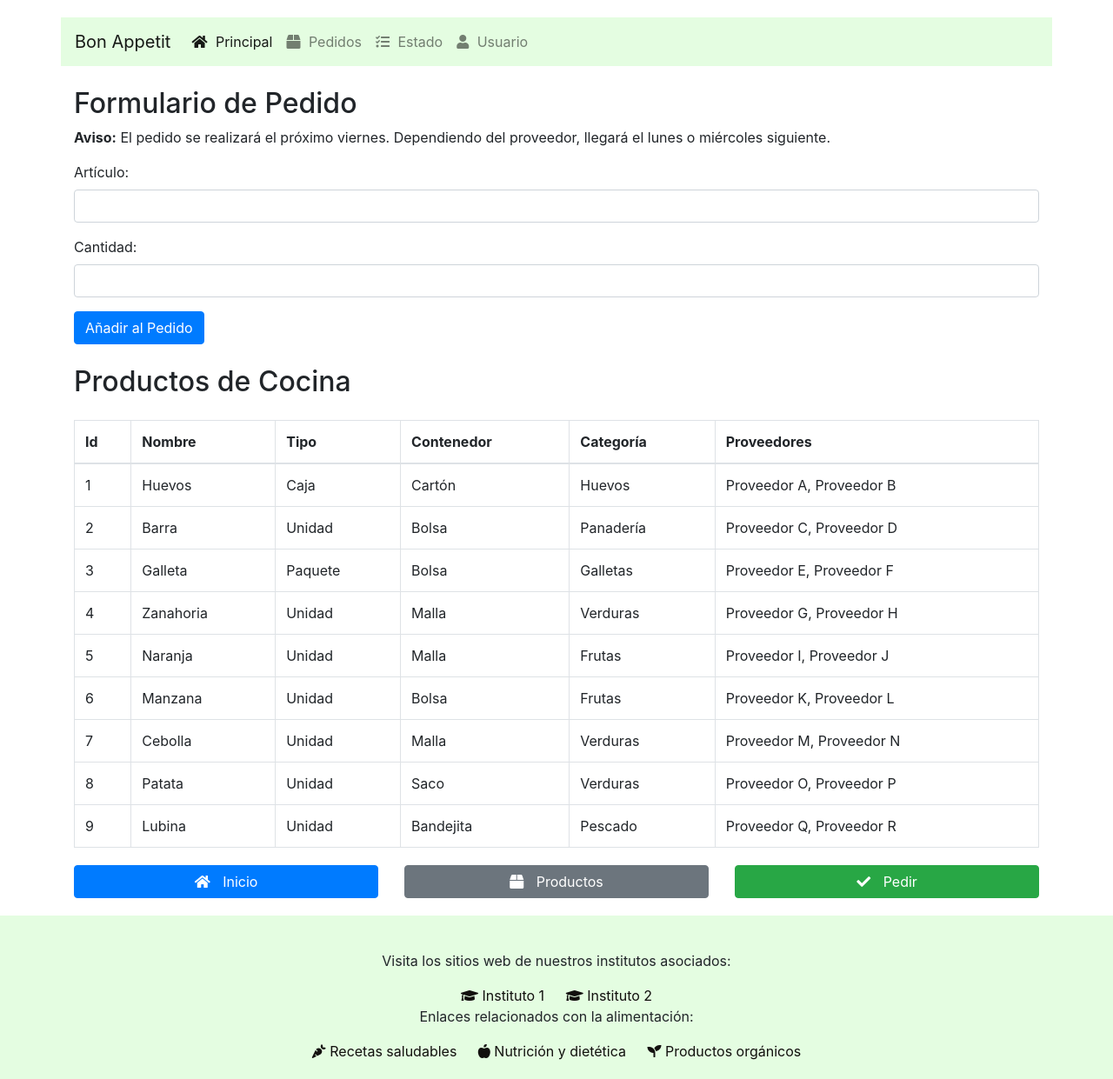
After one commit to rostik-konchenko/reto24_2, a PHP site: page /pagina/pages/pedido.php in a window 1280 px wide. The commit adds this page. Shown: the whole page at 87% size. Run offline with PHP 8.4, Linux system fonts and the light colour scheme.

Commit message:
añadir todas las páginas

```diff
--- /dev/null
+++ b/certificado/cert.txt
@@ -0,0 +1,6 @@
+$certname = "{BonAppetit}"
+$cert = New-SelfSignedCertificate -Subject "CN=$certname" -CertStoreLocation "Cert:\CurrentUser\My" -KeyExportPolicy Exportable -KeySpec Signature -KeyLength 2048 -KeyAlgorithm RSA -HashAlgorithm SHA256
+
+Export-Certificate -Cert $cert -FilePath "C:\Documentos\$certname.cer"
+
+$mypwd = ConvertTo-SecureString -String "{bonappetit}" -Force -AsPlainText
--- a/pagina/blocks/head.php
+++ b/pagina/blocks/head.php
@@ -22,7 +22,7 @@ if (!isset($titulo)) {
     <div class='container'>
         <header class='row'>
             <nav class='col-12 navbar navbar-expand-lg navbar-light header-tabs navegador'>
-                <a class='navbar-brand' href='#'>Mi Sitio</a>
+                <a class='navbar-brand' href='../pages/menu.php'>Bon Appetit</a>
                 <button class='navbar-toggler' type='button' data-toggle='collapse' data-target='#navbarSupportedContent' aria-controls='navbarSupportedContent' aria-expanded='false' aria-label='Toggle navigation'>
                     <span class='navbar-toggler-icon'></span>
                 </button>
@@ -30,16 +30,16 @@ if (!isset($titulo)) {
                 <div class='collapse navbar-collapse' id='navbarSupportedContent'>
                     <ul class='navbar-nav mr-auto'>
                         <li class='nav-item'>
-                            <a class='nav-link active' href='#'><i class='fas fa-home'></i> Principal</a>
+                            <a class='nav-link active' href='../pages/menu.php'><i class='fas fa-home'></i> Principal</a>
                         </li>
                         <li class='nav-item'>
-                            <a class='nav-link' href='#'><i class='fas fa-box'></i> Pedidos</a>
+                            <a class='nav-link' href='../pages/historial.php'><i class='fas fa-box'></i> Pedidos</a>
                         </li>
                         <li class='nav-item'>
-                            <a class='nav-link' href='#'><i class='fas fa-tasks'></i> Estado</a>
+                            <a class='nav-link' href='../pages/estado.php'><i class='fas fa-tasks'></i> Estado</a>
                         </li>
                         <li class='nav-item'>
-                            <a class='nav-link' href='#'><i class='fas fa-user'></i> Usuario</a>
+                            <a class='nav-link' href='../pages/usuario.php'><i class='fas fa-user'></i> Usuario</a>
                         </li>
                     </ul>
                 </div>
--- /dev/null
+++ b/pagina/blocks/pedir.php
@@ -0,0 +1,15 @@
+<div class="container mt-4">
+    <h2>Formulario de Pedido</h2>
+    <p><strong>Aviso:</strong> El pedido se realizará el próximo viernes. Dependiendo del proveedor, llegará el lunes o miércoles siguiente.</p>
+    <form method="post" action="procesar_pedido.php">
+        <div class="form-group">
+            <label for="articulo">Artículo:</label>
+            <input type="text" class="form-control" id="articulo" name="articulo" required>
+        </div>
+        <div class="form-group">
+            <label for="cantidad">Cantidad:</label>
+            <input type="number" class="form-control" id="cantidad" name="cantidad" required>
+        </div>
+        <button type="submit" class="btn btn-primary">Añadir al Pedido</button>
+    </form>
+</div>
--- a/pagina/blocks/selector.php
+++ b/pagina/blocks/selector.php
@@ -4,10 +4,10 @@
                 <button type="button" onclick="window.location.href = '../pages/menu.php'" class="btn btn-block btn-primary"><i class="fas fa-home"></i> Inicio</button>
             </div>
             <div class="col-md-4">
-                <button type="button" onclick="window.location.href = '../pages/datos.php'" class="btn btn-block btn-secondary"><i class="fas fa-box"></i> Base de Datos</button>
+                <button type="button" onclick="window.location.href = '../pages/datos.php'" class="btn btn-block btn-secondary"><i class="fas fa-box"></i> Productos</button>
             </div>
             <div class="col-md-4">
-                <button type="button" onclick="window.location.href = '../pages/datos.php'" class="btn btn-block btn-success"><i class="fas fa-check"></i> Confirmar</button>
+                <button type="button" onclick="window.location.href = '../pages/pedido.php'" class="btn btn-block btn-success"><i class="fas fa-check"></i> Pedir</button>
             </div>
         </div>
         <!-- <select class="form-control mt-3" multiple>
--- a/pagina/blocks/tabladatos.php
+++ b/pagina/blocks/tabladatos.php
@@ -0,0 +1,128 @@
+<?php
+
+// $bbdd = [
+//     "foo" => "bar",
+//     "bar" => "foo",
+// ];
+
+// $productos = [];
+
+// array_push($productos,"1,'leche',1,''");
+
+//     ("1,'leche',1,''"),
+// array_push($productos,"2,'huevos',1,''";
+// array_push($productos,"3,'barra de pan,3";
+// array_push($productos,"4,'galleta',4,')";
+// array_push($productos,"5,'zanahoria',4'')";
+// array_push($productos,"6,'naranaja',4,')";
+// array_push($productos,"7,'manzana',4,'),";
+// array_push($productos,"8,'cebolla',3,'),";
+// array_push($productos,"9,'patata',3,'',";
+// array_push($productos,"0,'lubina',5,')";
+// ];
+
+$productos = array(
+    array(
+        "Id" => 1,
+        "Nombre" => "Huevos",
+        "Tipo" => "Caja",
+        "Contenedor" => "Cartón",
+        "Categoría" => "Huevos",
+        "Proveedores" => array("Proveedor A", "Proveedor B")
+    ),
+    array(
+        "Id" => 2,
+        "Nombre" => "Barra",
+        "Tipo" => "Unidad",
+        "Contenedor" => "Bolsa",
+        "Categoría" => "Panadería",
+        "Proveedores" => array("Proveedor C", "Proveedor D")
+    ),
+    array(
+        "Id" => 3,
+        "Nombre" => "Galleta",
+        "Tipo" => "Paquete",
+        "Contenedor" => "Bolsa",
+        "Categoría" => "Galletas",
+        "Proveedores" => array("Proveedor E", "Proveedor F")
+    ),
+    array(
+        "Id" => 4,
+        "Nombre" => "Zanahoria",
+        "Tipo" => "Unidad",
+        "Contenedor" => "Malla",
+        "Categoría" => "Verduras",
+        "Proveedores" => array("Proveedor G", "Proveedor H")
+    ),
+    array(
+        "Id" => 5,
+        "Nombre" => "Naranja",
+        "Tipo" => "Unidad",
+        "Contenedor" => "Malla",
+        "Categoría" => "Frutas",
+        "Proveedores" => array("Proveedor I", "Proveedor J")
+    ),
+    array(
+        "Id" => 6,
+        "Nombre" => "Manzana",
+        "Tipo" => "Unidad",
+        "Contenedor" => "Bolsa",
+        "Categoría" => "Frutas",
+        "Proveedores" => array("Proveedor K", "Proveedor L")
+    ),
+    array(
+        "Id" => 7,
+        "Nombre" => "Cebolla",
+        "Tipo" => "Unidad",
+        "Contenedor" => "Malla",
+        "Categoría" => "Verduras",
+        "Proveedores" => array("Proveedor M", "Proveedor N")
+    ),
+    array(
+        "Id" => 8,
+        "Nombre" => "Patata",
+        "Tipo" => "Unidad",
+        "Contenedor" => "Saco",
+        "Categoría" => "Verduras",
+        "Proveedores" => array("Proveedor O", "Proveedor P")
+    ),
+    array(
+        "Id" => 9,
+        "Nombre" => "Lubina",
+        "Tipo" => "Unidad",
+        "Contenedor" => "Bandejita",
+        "Categoría" => "Pescado",
+        "Proveedores" => array("Proveedor Q", "Proveedor R")
+    ),
+);
+
+?>
+
+
+<div class="container">
+        <h2 class="mt-4 mb-4">Productos de Cocina</h2>
+        <table class="table table-bordered">
+            <thead>
+                <tr>
+                    <th>Id</th>
+                    <th>Nombre</th>
+                    <th>Tipo</th>
+                    <th>Contenedor</th>
+                    <th>Categoría</th>
+                    <th>Proveedores</th>
+                </tr>
+            </thead>
+            <tbody>
+                <?php foreach ($productos as $producto): ?>
+                <tr>
+                    <td><?php echo $producto["Id"]; ?></td>
+                    <td><?php echo $producto["Nombre"]; ?></td>
+                    <td><?php echo $producto["Tipo"]; ?></td>
+                    <td><?php echo $producto["Contenedor"]; ?></td>
+                    <td><?php echo $producto["Categoría"]; ?></td>
+                    <td><?php echo implode(", ", $producto["Proveedores"]); ?></td>
+                </tr>
+                <?php endforeach; ?>
+            </tbody>
+        </table>
+    </div>
--- /dev/null
+++ b/pagina/pages/pedido.php
@@ -0,0 +1,8 @@
+<?php
+
+include_once("../blocks/head.php");
+include_once("../blocks/pedir.php");
+include_once("../blocks/tabladatos.php");
+include_once("../blocks/selector.php");
+include_once("../blocks/footer.php");
+include_once("../blocks/scripts.php");
```
Also changed, not shown: pagina/blocks/historia.php (added, +39 -0 lines), pagina/blocks/resultado.php (added, +19 -0 lines), pagina/blocks/status.php (added, +35 -0 lines), pagina/blocks/user.php (added, +41 -0 lines), pagina/pages/estado.php (added, +7 -0 lines), pagina/pages/historial.php (added, +7 -0 lines), pagina/pages/procesar_pedido.php (added, +7 -0 lines), pagina/pages/usuario.php (added, +7 -0 lines), purpura.sql (+12 -3 lines), certificado/certificado.jpg (added), 1 other file.
